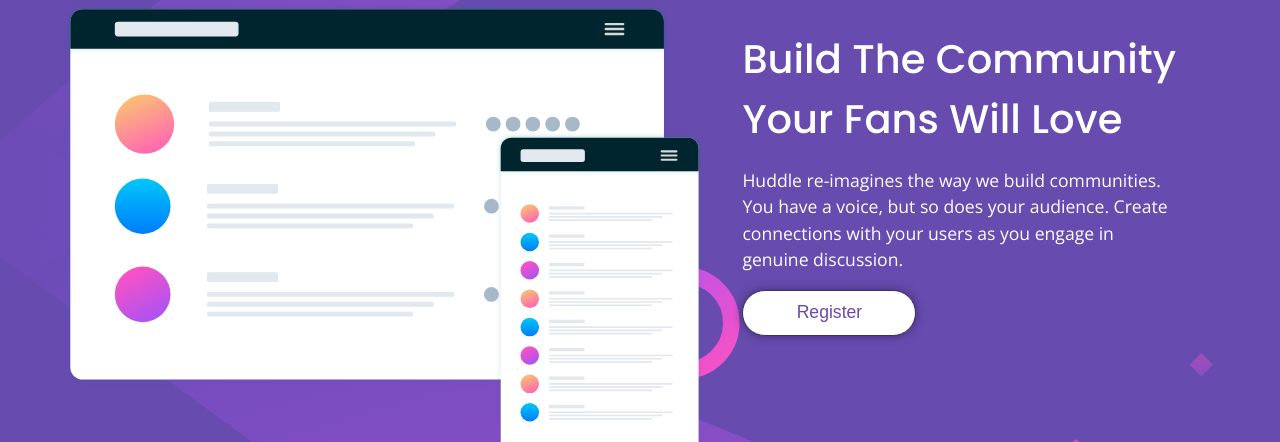
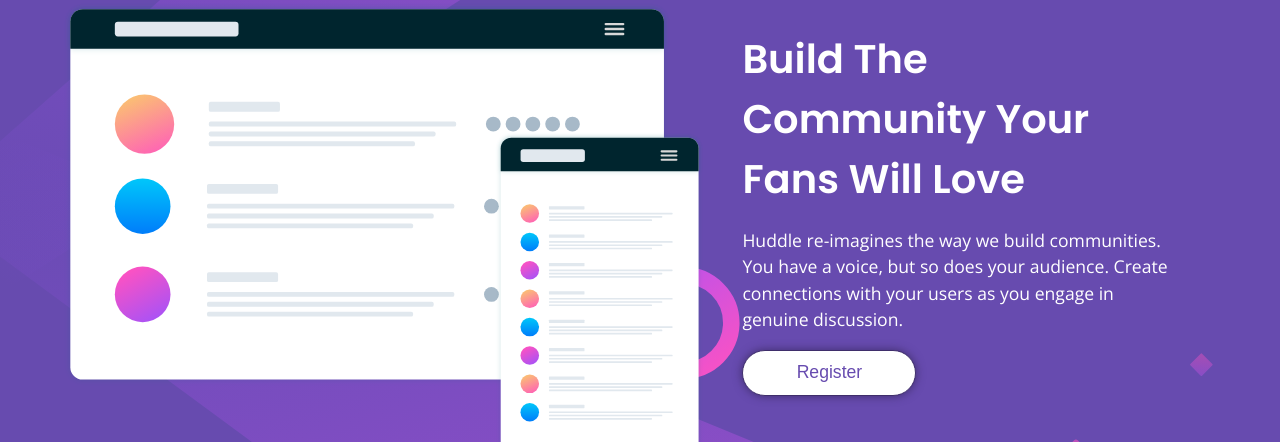
Before and after one commit to nedobbs1/FM-Huddle, a plain HTML site: page index.html in a window 1280 px wide. Shown: the part 183-625 px from the top of the page. Drawn offline with nearby package versions, Linux system fonts and the light colour scheme.

Commit message:
Update CSS heading section

```diff
--- a/styles.css
+++ b/styles.css
@@ -80,7 +80,7 @@
 
 .heading h1 {
     font-size: 2.5rem;
-    font-weight: 500;
+    font-weight: 600;
     margin-bottom: 0;
 }
 
@@ -88,7 +88,6 @@
     margin-top: 4%;
     font-size: 1.1rem;
     line-height: 1.5;
-    font-weight: 300;
 }
 
 
```
